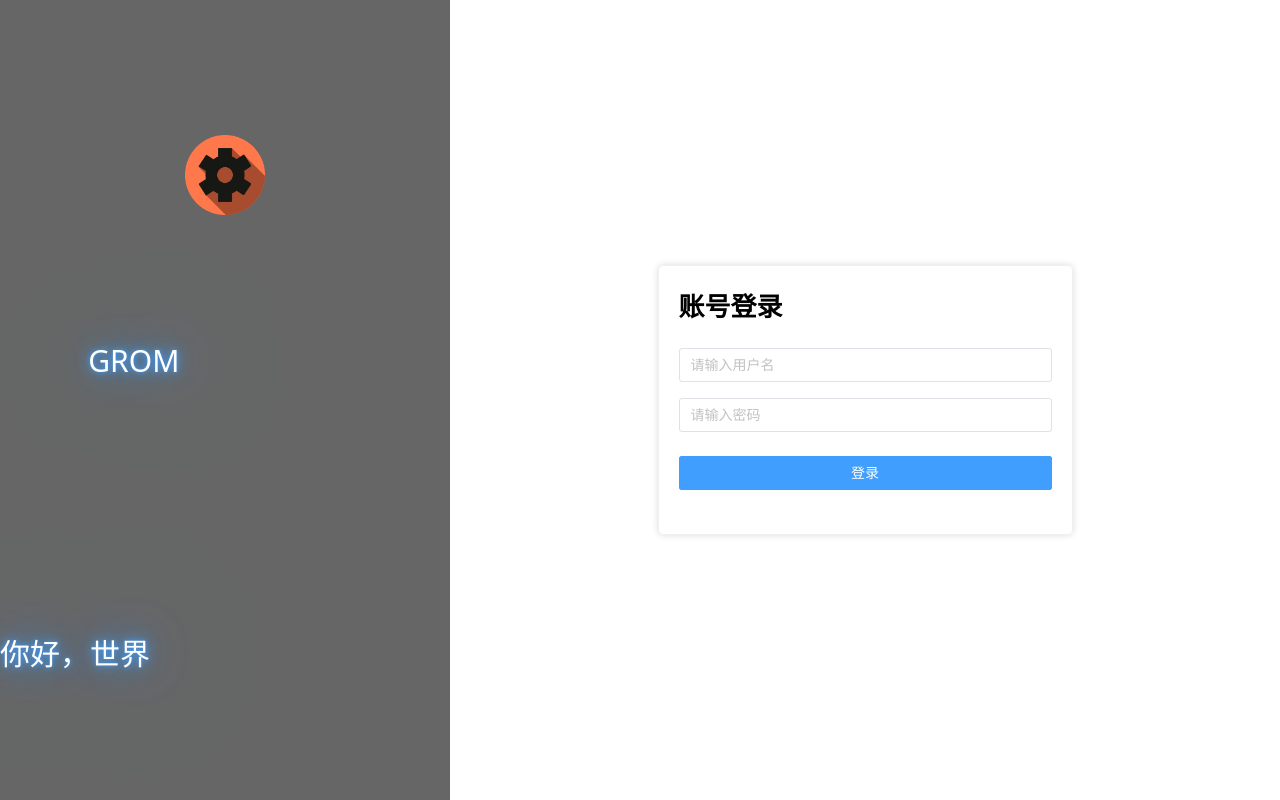
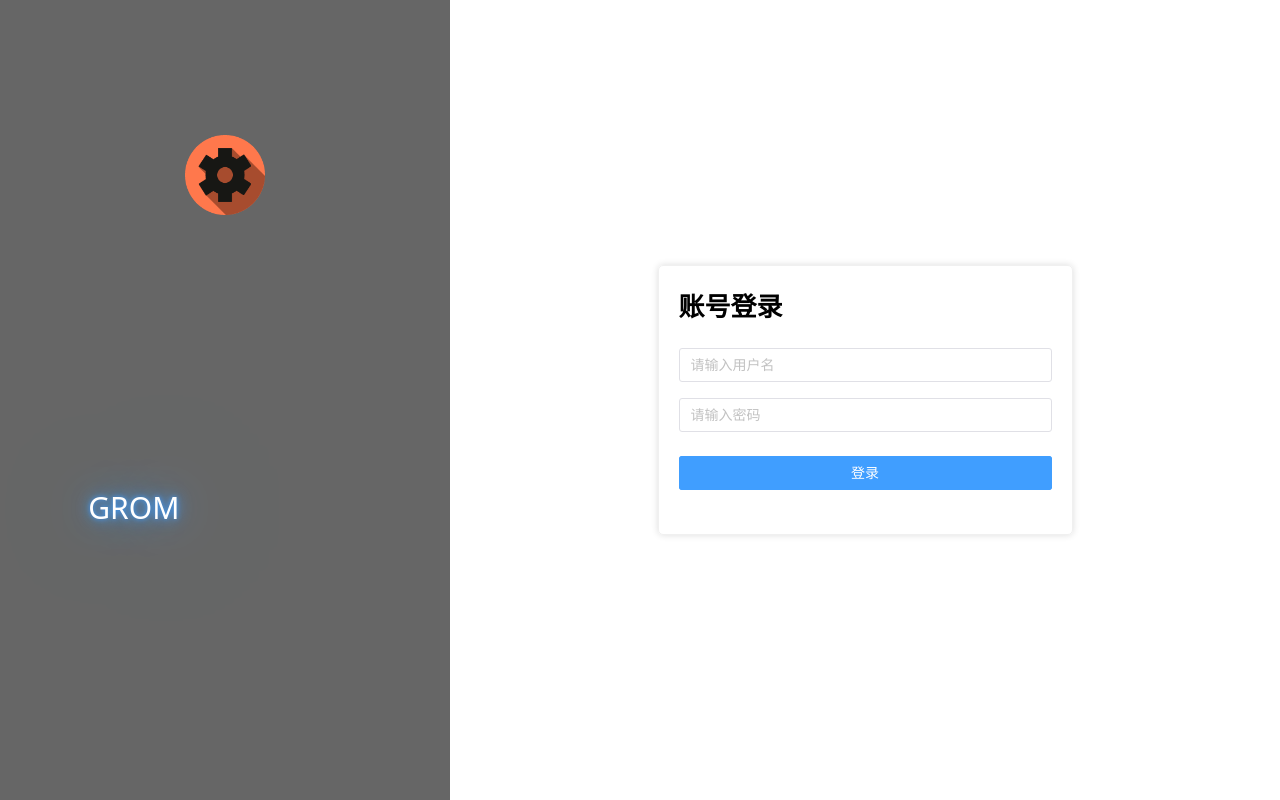
Before and after one commit to wilsonchai8/grom-front3, a Vue app: page /#/login in a window 1280 px wide. Built offline with nearby package versions, Linux system fonts and the light colour scheme; a small style sheet from the web is missing.

Commit message:
release:角色输入框增加输入限制

```diff
--- a/src/views/login/LoginComponent.vue
+++ b/src/views/login/LoginComponent.vue
@@ -7,7 +7,6 @@
             <img src="../../assets/logo.png" />
           </div>
           <div class="flex-1 flex justify-center items-center ttppii"> GROM </div>
-          <div class="flex-1 flex justify-center items-center ttppii"> 你好，世界 </div>
         </div>
       </div>
       <div class="right">
--- a/src/views/user/role-edit.vue
+++ b/src/views/user/role-edit.vue
@@ -95,7 +95,8 @@
             rule: {
               required: true,
               trigger: ['blur', 'input'],
-              message: '请输入角色名',
+              message: '字符、数字、-_组成',
+              pattern: /^[A-Za-z0-9-_]*$/,
             },
             component: NInput,
           },
```
